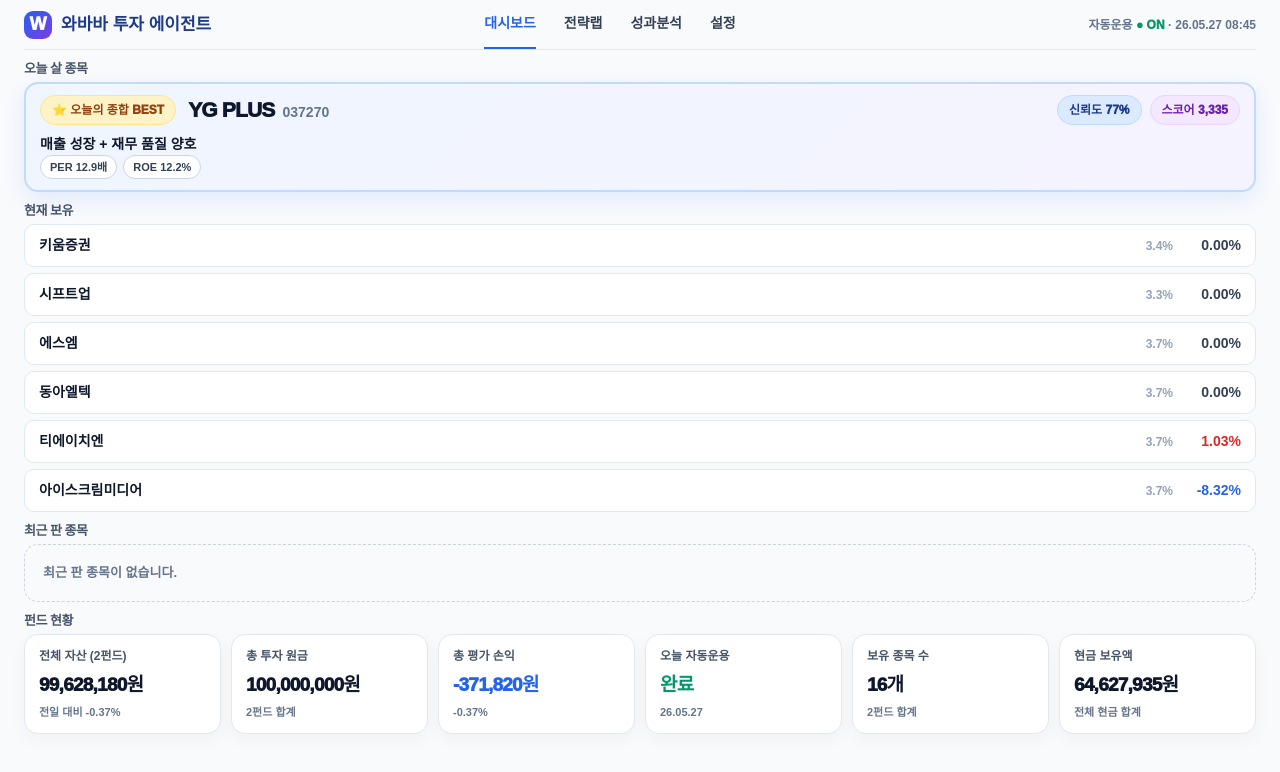
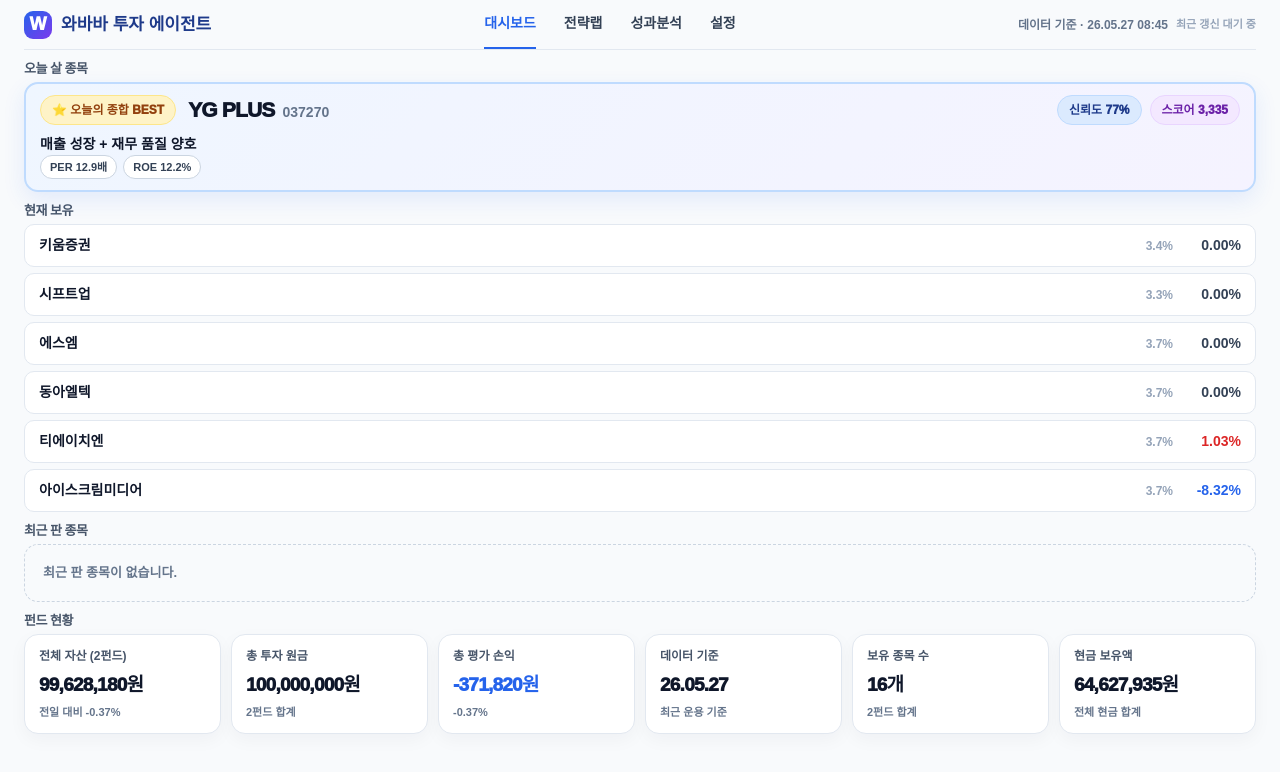
Before and after one commit to CSI-AI/kr-stock-agent, a Next.js app: page / in a window 1280 px wide. Shown: the top 772 px of the page. Built offline with nearby package versions, Linux system fonts and the light colour scheme.

Commit message:
fix: clarify wababa data 기준 display
Co-Authored-By: Claude Opus 4.8 <noreply@anthropic.com>

```diff
--- a/app/_dashboard/AppNav.tsx
+++ b/app/_dashboard/AppNav.tsx
@@ -2,6 +2,7 @@
 
 import Link from "next/link";
 import { usePathname } from "next/navigation";
+import { useEffect, useState } from "react";
 
 const NAV_ITEMS = [
   { href: "/", label: "대시보드" },
@@ -10,8 +11,32 @@ const NAV_ITEMS = [
   { href: "/settings", label: "설정" },
 ];
 
+// updatedAt 형식: formatShortDate 출력 "YY.MM.DD HH:mm" (예: "26.06.01 08:45").
+function parseShortDate(value?: string): Date | null {
+  if (!value) return null;
+  const m = value.match(/^(\d{2})\.(\d{2})\.(\d{2})/);
+  if (!m) return null;
+  const d = new Date(2000 + Number(m[1]), Number(m[2]) - 1, Number(m[3]));
+  return Number.isNaN(d.getTime()) ? null : d;
+}
+
 export function AppNav({ updatedAt }: { updatedAt?: string }) {
   const pathname = usePathname();
+  // stale 판정은 현재 날짜 기준이라 클라이언트에서만 계산(SSR/CSR 불일치 방지).
+  const [stale, setStale] = useState(false);
+
+  useEffect(() => {
+    const base = parseShortDate(updatedAt);
+    if (!base) {
+      setStale(false);
+      return;
+    }
+    const now = new Date();
+    const today = new Date(now.getFullYear(), now.getMonth(), now.getDate());
+    const days = Math.round((today.getTime() - base.getTime()) / 86400000);
+    // 주말·휴장 갱신 공백을 감안해 3일 이상 지난 경우에만 조용히 표시.
+    setStale(days >= 3);
+  }, [updatedAt]);
 
   return (
     <header className="topBar">
@@ -36,10 +61,8 @@ export function AppNav({ updatedAt }: { updatedAt?: string }) {
         })}
       </nav>
       <div className="topStatus">
-        <span>
-          자동운용 <span className="autoOn">● ON</span>
-          {updatedAt ? ` · ${updatedAt}` : null}
-        </span>
+        <span>데이터 기준{updatedAt ? ` · ${updatedAt}` : null}</span>
+        {stale ? <span className="dataStaleNote">최근 갱신 대기 중</span> : null}
       </div>
     </header>
   );
--- a/app/_dashboard/kit.tsx
+++ b/app/_dashboard/kit.tsx
@@ -1457,10 +1457,9 @@ function GlobalSummary({ history }: { history: AnyRecord }) {
         tone={toneColor(totalProfit)}
       />
       <SmallMetricCard
-        label="오늘 자동운용"
-        value="완료"
-        sub={formatShortDate(history.baseDate)}
-        tone="#059669"
+        label="데이터 기준"
+        value={formatShortDate(history.baseDate)}
+        sub="최근 운용 기준"
       />
       <SmallMetricCard
         label="보유 종목 수"
@@ -1532,6 +1531,7 @@ const dashboardCss = `
   nav a.active { color: #2563eb; border-bottom-color: #2563eb; }
   .topStatus { display: flex; justify-content: flex-end; align-items: center; gap: 8px; color: #64748b; font-size: 12px; font-weight: 850; white-space: nowrap; }
   .autoOn { color: #059669; font-weight: 950; }
+  .dataStaleNote { color: #94a3b8; font-size: 11px; font-weight: 800; }
   .globalSummary {
     display: grid;
     grid-template-columns: repeat(6, minmax(0, 1fr));
--- a/app/settings/page.tsx
+++ b/app/settings/page.tsx
@@ -24,8 +24,8 @@ export default function SettingsPage() {
           <div className="sectionTitle">데이터 기준</div>
           <p>
             마지막 데이터 생성: {formatShortDate(history.generatedAt)} · 기준일{" "}
-            {formatShortDate(history.baseDate)}. 두 펀드 자동운용은 매일 같은
-            파이프라인에서 함께 실행됩니다.
+            {formatShortDate(history.baseDate)}. 두 펀드 데이터는 같은
+            파이프라인에서 함께 생성됩니다.
           </p>
         </div>
         <div className="actionPanelButtons">
```
